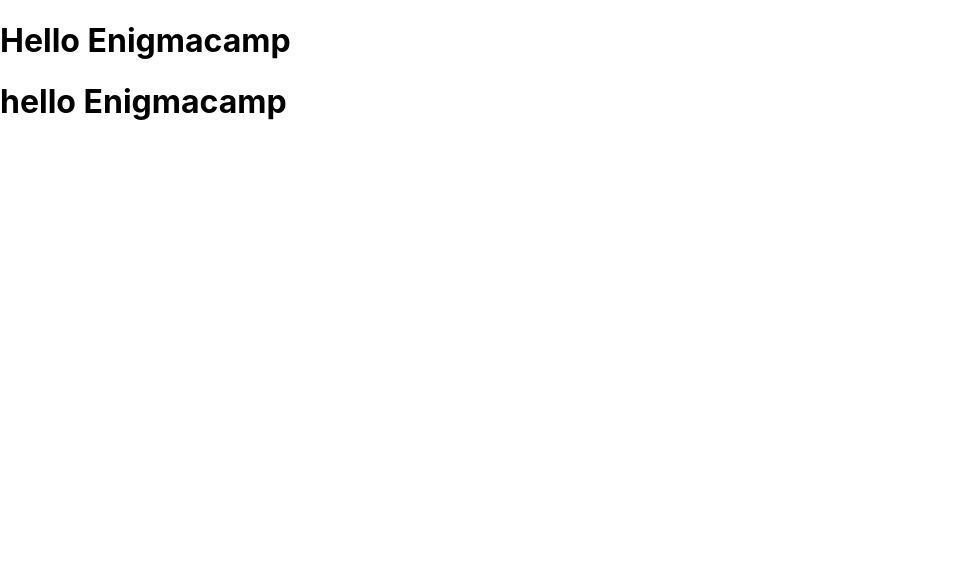
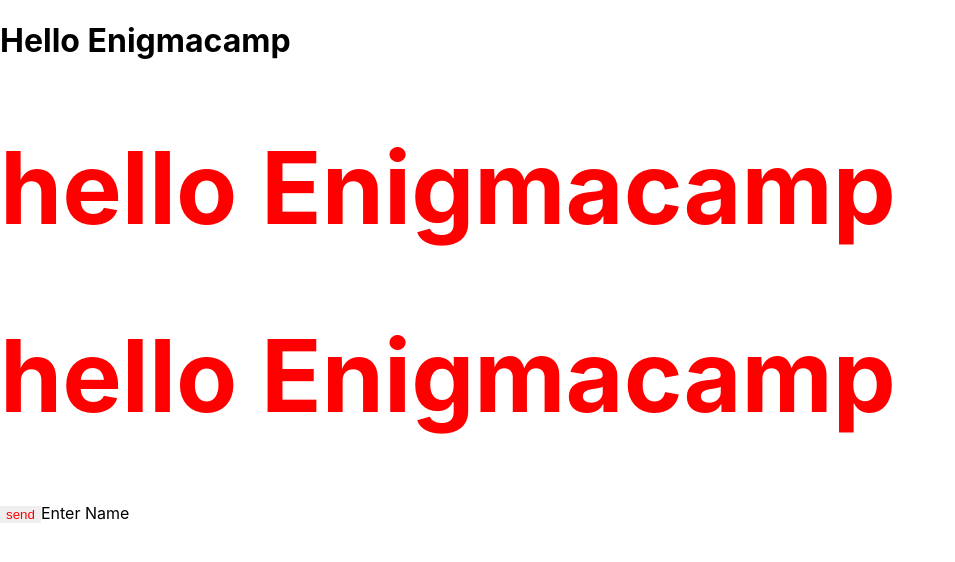
Before and after one commit to itsapep/react-js-fundamental, a React (Create React App) app: page / in a window 1280 px wide. Shown: the top 562 px of the page, without its empty margins (0-955 px from the left). Built offline with nearby package versions, Linux system fonts and the light colour scheme.

Commit message:
[add] edit App.js and App.css

```diff
--- a/src/App.css
+++ b/src/App.css
@@ -36,3 +36,8 @@
     transform: rotate(360deg);
   }
 }
+
+.my-button {
+  border: none;
+  color: red;
+}
--- a/src/App.js
+++ b/src/App.js
@@ -10,6 +10,15 @@
   function sayHello(name) {
     return `hello ${name}`
   }
+  // create button component
+  const buttonText = {
+    text : `send`
+  }
+  // create object styling
+  const myStyle = {
+    color : `red`,
+    fontSize : `100px`
+  }
 
   return (
     // to wrap object and send ito index.html use <div> or blank tag <>
@@ -17,7 +26,15 @@
       {/* calling js variable */}
       {name}
       {/* calling function within html tag */}
-      <h1>{sayHello(enigma)}</h1>
+      {/* add inline styling */}
+      <h1 style={{color : `red`, fontSize : `100px`}}>{sayHello(enigma)}</h1>
+      {/* add object styling */}
+      <h1 style={myStyle}>{sayHello(enigma)}</h1>
+      {/* className using camel case as `class` is `reserved keyword` in JavaScript */}
+      {/* styling using css stylesheet refers to className */}
+      <button className='my-button'>{buttonText.text}</button>
+      {/* htmlFor using camel case as `for` is `reserved keyword` in JavaScript */}
+      <label htmlFor='name'>Enter Name</label>
     </>
   );
 }
```
